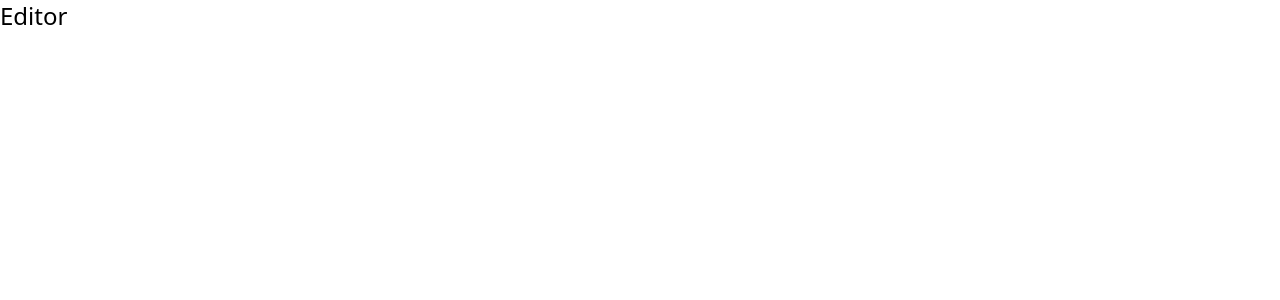
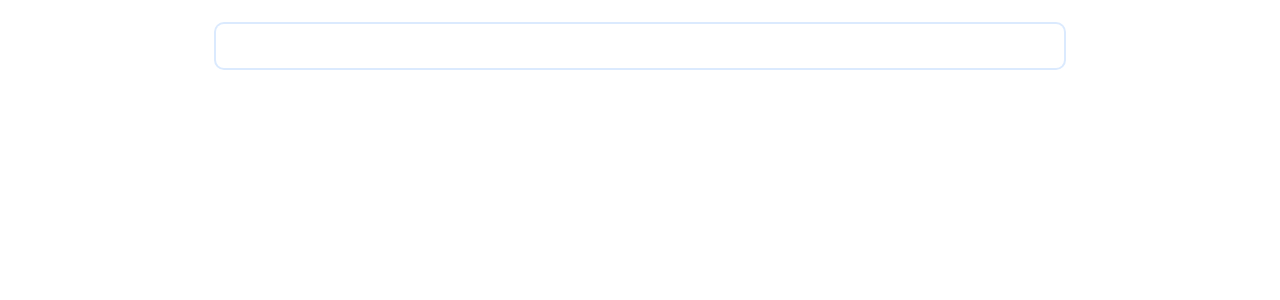
Before and after one commit to vaishnavme/wysiwyg-editor, a React (Vite) app: page / in a window 1280 px wide. Shown: the top 300 px of the page. Built offline with nearby package versions, Linux system fonts and the light colour scheme.

Commit message:
add: basic editor setup

```diff
--- a/index.html
+++ b/index.html
@@ -5,6 +5,12 @@
     <link rel="icon" type="image/svg+xml" href="/vite.svg" />
     <meta name="viewport" content="width=device-width, initial-scale=1.0" />
     <title>WYSISYG Editor</title>
+    <link rel="preconnect" href="https://fonts.googleapis.com" />
+    <link rel="preconnect" href="https://fonts.gstatic.com" crossorigin />
+    <link
+      href="https://fonts.googleapis.com/css2?family=IBM+Plex+Serif:ital,wght@0,100;0,200;0,300;0,400;0,500;0,600;1,100;1,200;1,300;1,400;1,500;1,600&display=swap"
+      rel="stylesheet"
+    />
   </head>
   <body>
     <div id="root"></div>
--- a/package.json
+++ b/package.json
@@ -11,6 +11,9 @@
   },
   "dependencies": {
     "@radix-ui/react-icons": "^1.3.0",
+    "@tiptap/pm": "^2.6.6",
+    "@tiptap/react": "^2.6.6",
+    "@tiptap/starter-kit": "^2.6.6",
     "class-variance-authority": "^0.7.0",
     "clsx": "^2.1.1",
     "lucide-react": "^0.436.0",
@@ -21,6 +24,7 @@
   },
   "devDependencies": {
     "@eslint/js": "^9.9.0",
+    "@tailwindcss/typography": "^0.5.15",
     "@types/node": "^22.5.1",
     "@types/react": "^18.3.3",
     "@types/react-dom": "^18.3.0",
--- a/src/App.tsx
+++ b/src/App.tsx
@@ -1,7 +1,9 @@
+import { Editor } from "./components/editor";
+
 const App = () => {
   return (
-    <div>
-      <h1 className="text-2xl">Editor</h1>
+    <div className="mx-auto p-6 max-w-4xl">
+      <Editor />
     </div>
   );
 };
--- /dev/null
+++ b/src/components/editor/Editor.tsx
@@ -0,0 +1,18 @@
+import { EditorContent, useEditor } from "@tiptap/react";
+import extensions from "./extensions";
+
+const Editor = () => {
+  const editor = useEditor({
+    extensions,
+    editorProps: {
+      attributes: {
+        class:
+          "outline-none px-4 py-2 ring-2 ring-blue-100 rounded-lg prose max-w-4xl",
+      },
+    },
+  });
+
+  return <EditorContent editor={editor} />;
+};
+
+export default Editor;
--- /dev/null
+++ b/src/components/editor/extensions/index.ts
@@ -0,0 +1,5 @@
+import StarterKit from "@tiptap/starter-kit";
+
+const extensions = [StarterKit];
+
+export default extensions;
--- /dev/null
+++ b/src/components/editor/index.ts
@@ -0,0 +1 @@
+export { default as Editor } from "./Editor";
--- a/src/index.css
+++ b/src/index.css
@@ -3,6 +3,10 @@
 @tailwind utilities;
 @layer base {
   :root {
-    --radius: 0.5rem
+    --radius: 0.5rem;
   }
 }
+
+body {
+  font-family: "IBM Plex Serif", system-ui;
+}
--- a/tailwind.config.js
+++ b/tailwind.config.js
@@ -1,16 +1,16 @@
 /** @type {import('tailwindcss').Config} */
 export default {
-    darkMode: ["class"],
-    content: ["./index.html", "./src/**/*.{js,ts,jsx,tsx}"],
+  darkMode: ["class"],
+  content: ["./index.html", "./src/**/*.{js,ts,jsx,tsx}"],
   theme: {
-  	extend: {
-  		borderRadius: {
-  			lg: 'var(--radius)',
-  			md: 'calc(var(--radius) - 2px)',
-  			sm: 'calc(var(--radius) - 4px)'
-  		},
-  		colors: {}
-  	}
+    extend: {
+      borderRadius: {
+        lg: "var(--radius)",
+        md: "calc(var(--radius) - 2px)",
+        sm: "calc(var(--radius) - 4px)",
+      },
+      colors: {},
+    },
   },
-  plugins: [require("tailwindcss-animate")],
+  plugins: [require("tailwindcss-animate"), require("@tailwindcss/typography")],
 };
```
Also changed, not shown: 1 other file (tests, documents, lock files or other folders).
